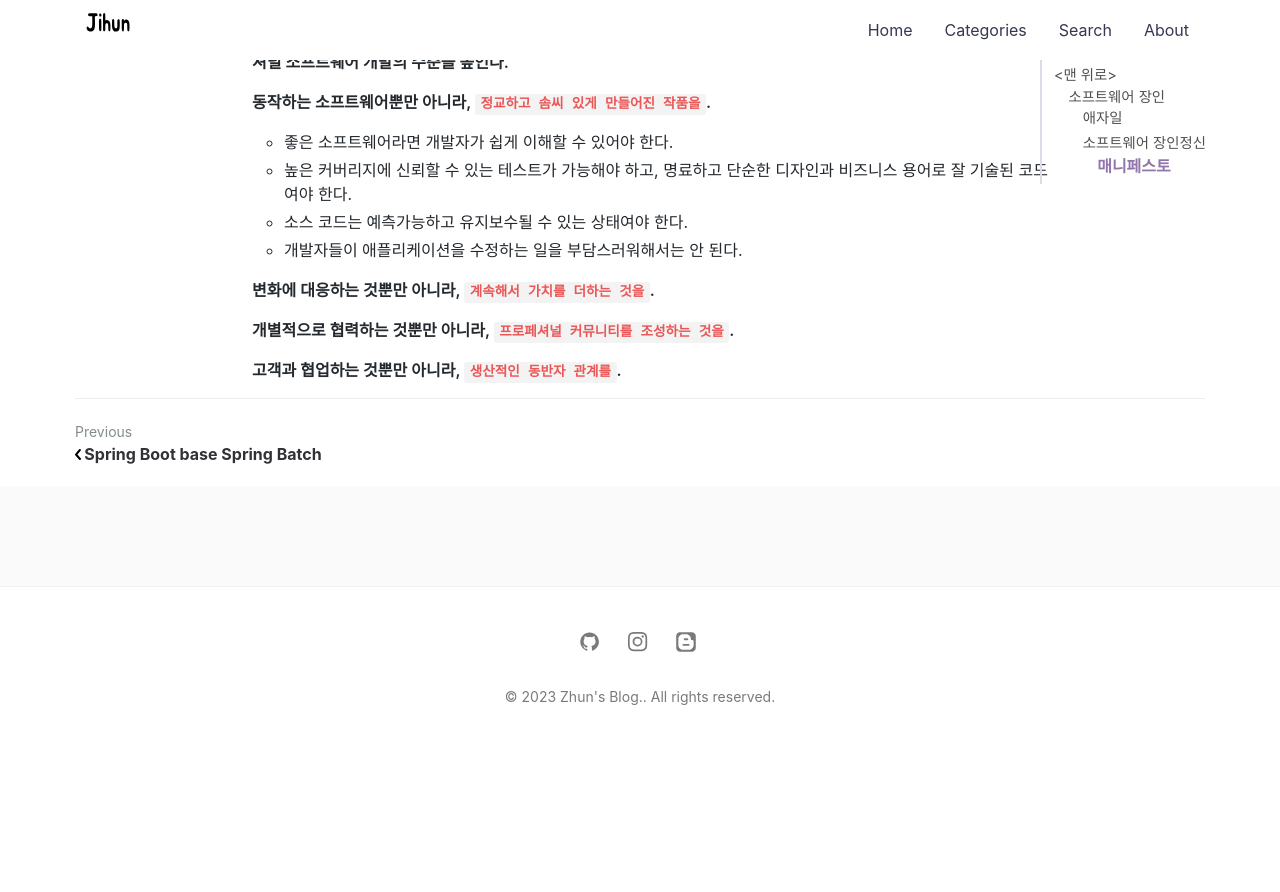
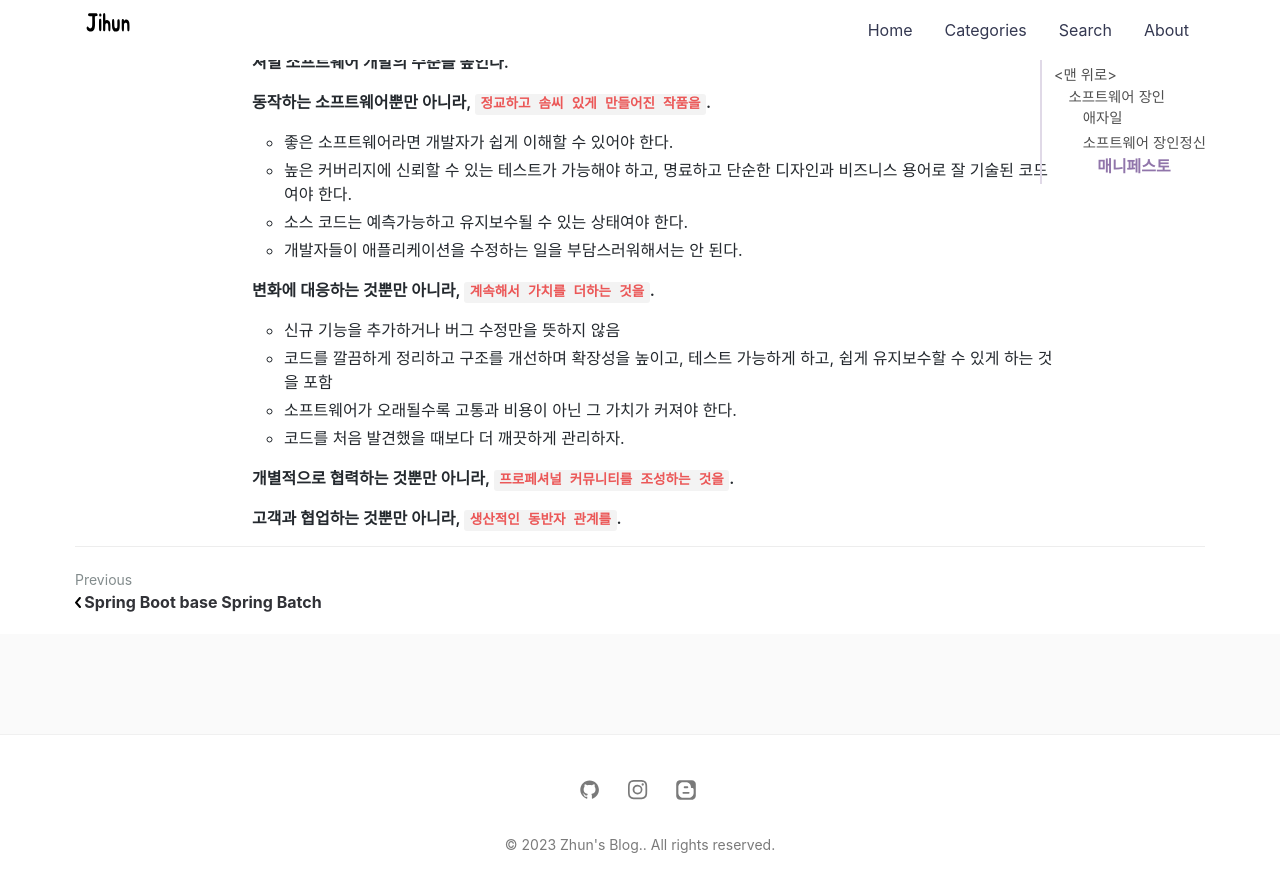
Before and after one commit to jihunparkme/jihunparkme.github.io, a Jekyll site: the page built from _posts/2023-02-01-a-software-master.md, in a window 1280 px wide and 900 px high, scrolled down 1978 px. Shown: the top 892 px of the window. Built offline with Jekyll 4.4.1, drawn with Linux system fonts in a browser that asks for light colours; nearby versions of some CDN libraries; comment, search, counter and statistics services are not loaded; before the commit the page ends 2730 px from its top, so only the background shows below that; some of the changed text lies outside the part shown.

Commit message:
[software master] 소프으퉤어 장인정신 매니페스토 02

```diff
--- a/_posts/2023-02-01-a-software-master.md
+++ b/_posts/2023-02-01-a-software-master.md
@@ -71,6 +71,11 @@ featured-img: a-software-master book
 
   **변화에 대응하는 것뿐만 아니라, `계속해서 가치를 더하는 것을`.**
 
+  - 신규 기능을 추가하거나 버그 수정만을 뜻하지 않음
+  - 코드를 깔끔하게 정리하고 구조를 개선하며 확장성을 높이고, 테스트 가능하게 하고, 쉽게 유지보수할 수 있게 하는 것을 포함
+  - 소프트웨어가 오래될수록 고통과 비용이 아닌 그 가치가 커져야 한다.
+  - 코드를 처음 발견했을 때보다 더 깨끗하게 관리하자.
+
   **개별적으로 협력하는 것뿐만 아니라, `프로페셔널 커뮤니티를 조성하는 것을`.**
 
   **고객과 협업하는 것뿐만 아니라, `생산적인 동반자 관계를`.**
```
